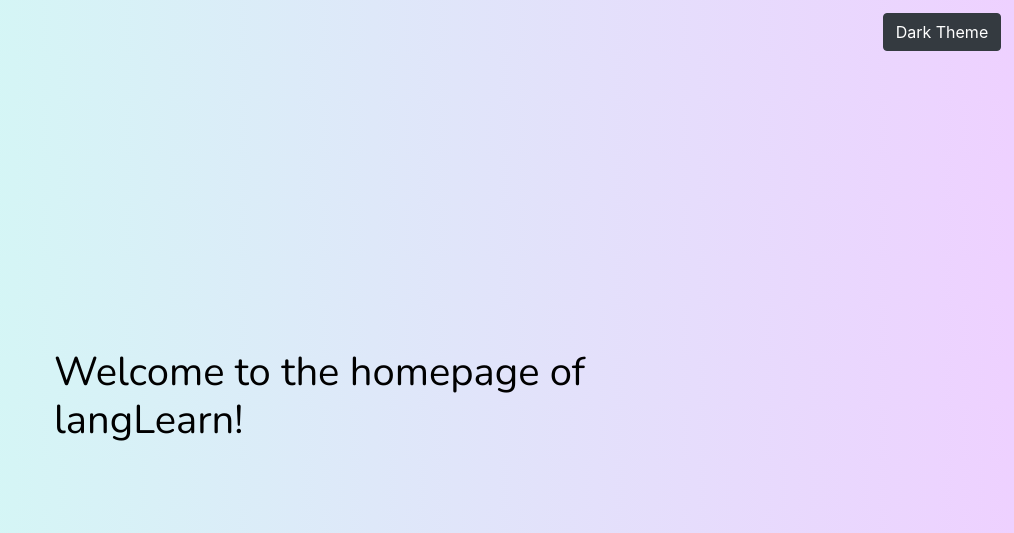
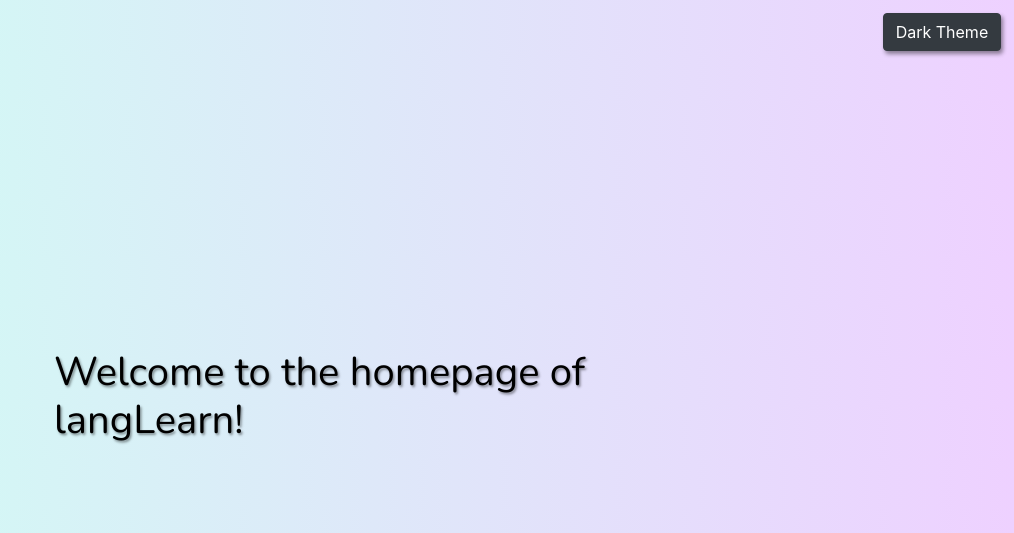
Before and after one commit to StrahinjaLukic03/lingfinity, a PHP site: page /index.html in a window 1280 px wide. Shown: the top 533 px of the page, without its empty margins (266-1280 px from the left). Run offline with PHP 8.4, Linux system fonts and the light colour scheme.

Commit message:
added drop shadow to text and button

```diff
--- a/style.css
+++ b/style.css
@@ -13,6 +13,7 @@ body {
 h1 {
     color: black;
     font-family: Nunito;
+    text-shadow: 1.5px 2px 2.5px #00000069;
 }
 
 #darkTheme{
@@ -21,7 +22,11 @@ h1 {
     margin-top: 1%;
 }
 
+#darkTheme button {
+    box-shadow: 2px 3px 4px rgba(0, 0, 0, 0.425);
+}
+
 .dark-mode{
     color: white;
-    background-image: linear-gradient(to right,#2e2a28, black);
+    background-image: linear-gradient(to right, #2e2a28, black);
 }
```
